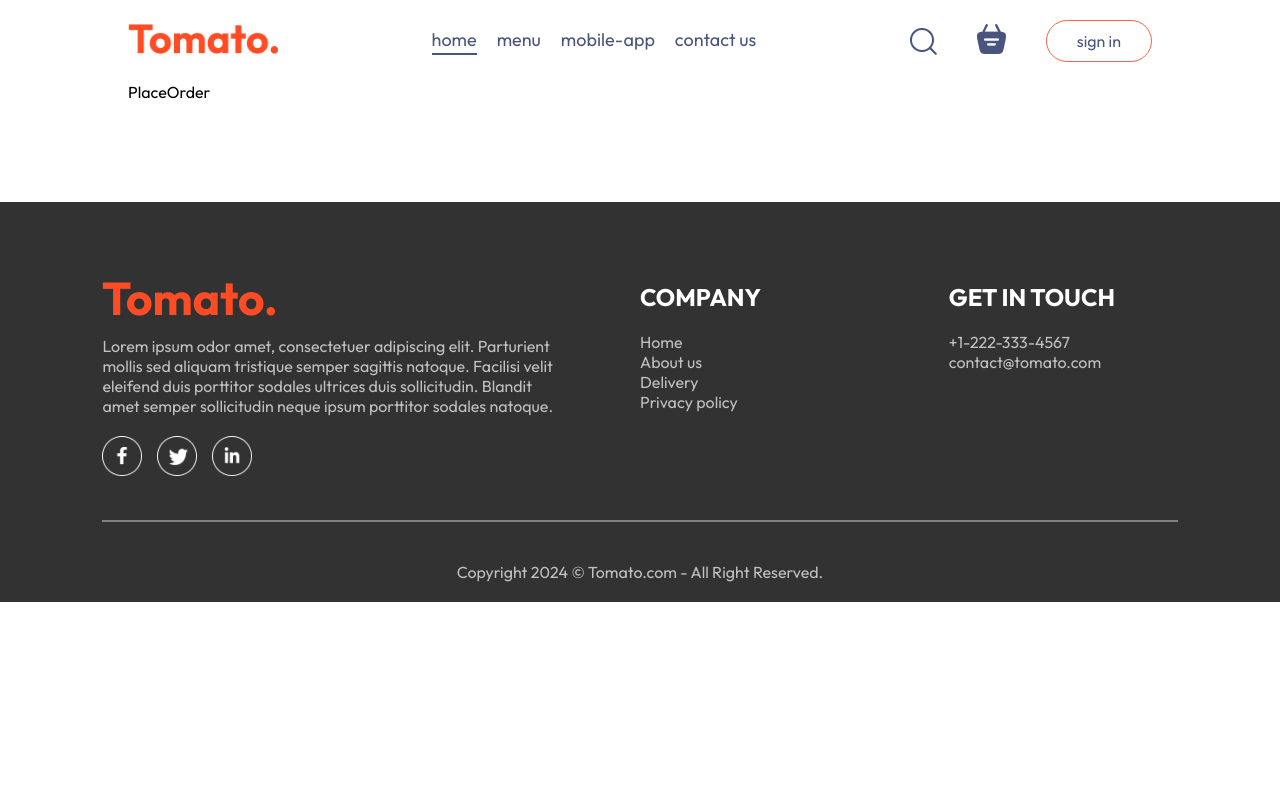
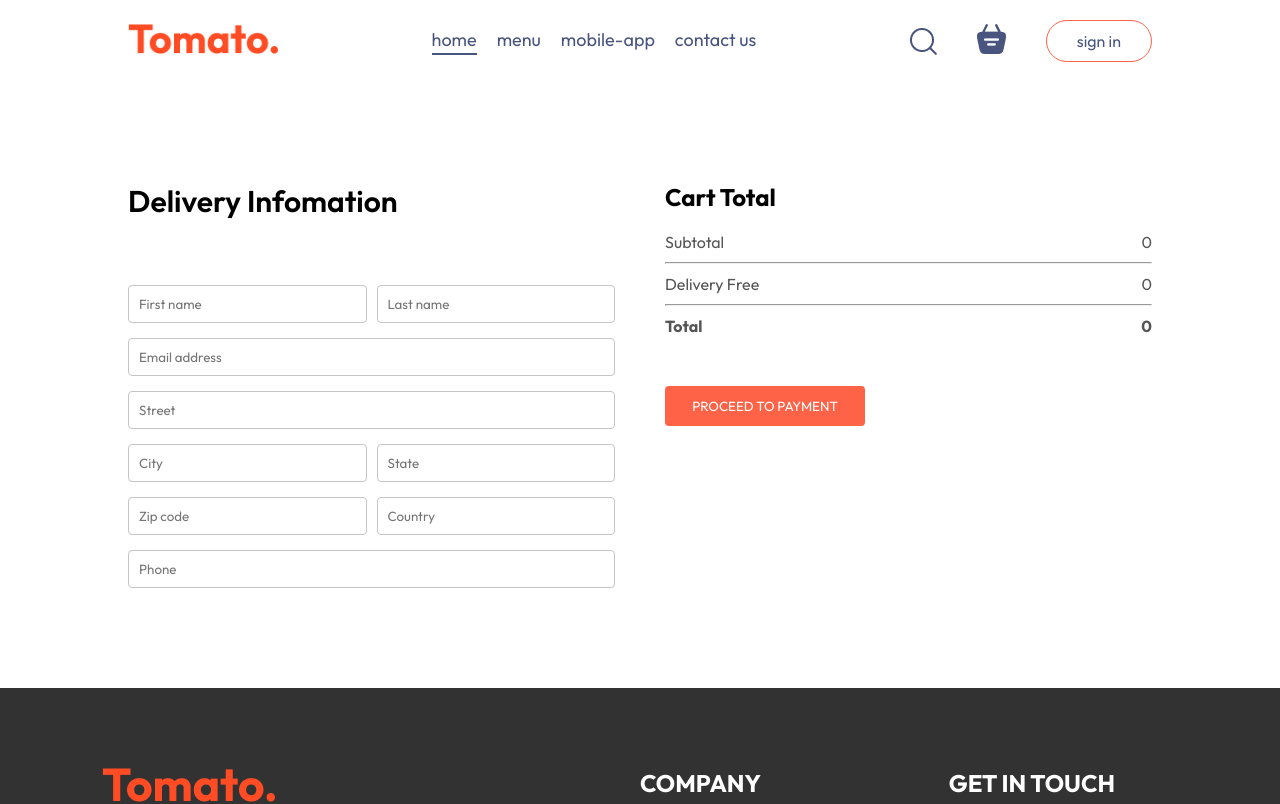
Before and after one commit to Nongkreem/Food-del, a React (Vite) app: page /order in a window 1280 px wide. Shown: the top 804 px of the page. Built offline with nearby package versions, Linux system fonts and the light colour scheme.

Commit message:
Create Place Order page

```diff
--- a/src/pages/Cart/Cart.jsx
+++ b/src/pages/Cart/Cart.jsx
@@ -1,10 +1,13 @@
 import React, { useContext } from 'react'
 import './Cart.css'
 import { StoreContext } from '../../components/context/StoreContext'
+import { useNavigate } from 'react-router-dom'
 
 const Cart = () => {
 
   const {cartItems, food_list, removeFromCart, getTotalCartAmount} = useContext(StoreContext)
+
+  const navigate = useNavigate()
 
   return (
     <div className='cart'>
@@ -43,20 +46,20 @@
           <div>
             <div className="cart-total-details">
               <p>Subtotal</p>
-              <p>๓{getTotalCartAmount()}</p>
+              <p>${getTotalCartAmount()}</p>
             </div>
             <hr />
             <div className="cart-total-details">
               <p>Delivery Free</p>
-              <p>๓{2}</p>
+              <p>${getTotalCartAmount()===0?0:2}</p>
             </div>
             <hr />
             <div className="cart-total-details">
               <b>Total</b>
-              <b>๓{getTotalCartAmount()+2}</b>
+              <b>${getTotalCartAmount()===0?0:getTotalCartAmount()+2}</b>
             </div>
           </div>
-          <button>PROCEED TO CHECKOUT</button>
+          <button onClick={()=>navigate('/order')}>PROCEED TO CHECKOUT</button>
         </div>
         <div className="cart-promocode">
           <div>
--- a/src/pages/PlaceOrder/PlaceOrder.css
+++ b/src/pages/PlaceOrder/PlaceOrder.css
@@ -0,0 +1,35 @@
+.place-order{
+    display: flex;
+    align-items: start;
+    justify-content: space-between;
+    gap: 50px;
+    margin-top: 100px;
+}
+.place-order-left{
+    width: 100%;
+    max-width: max(30%, 500px);
+}
+.place-order-left .title{
+    font-size: 30px;
+    font-weight: 600;
+    margin-bottom: 50px;
+}
+.place-order-left input{
+    margin-top: 15px;
+    width: 100%;
+    padding: 10px;
+    border: 1px solid #c5c5c5;
+    border-radius: 4px;
+    outline-color: tomato;
+}
+.place-order-left .multi-fields{
+    display: flex;
+    gap: 10px;
+}
+.place-order-right{
+    width: 100%;
+    max-width: max(40%, 500px);
+}
+.place-order .cart-total button{
+    margin-top: 30px;
+}
--- a/src/pages/PlaceOrder/PlaceOrder.jsx
+++ b/src/pages/PlaceOrder/PlaceOrder.jsx
@@ -1,9 +1,52 @@
-import React from 'react'
+import React, { useContext } from 'react'
 import './PlaceOrder.css'
+import { StoreContext } from '../../components/context/StoreContext'
 
 const PlaceOrder = () => {
+  const {getTotalCartAmount} = useContext(StoreContext)
   return (
-    <div>PlaceOrder</div>
+    <form className='place-order'>
+      <div className="place-order-left">
+        <p className="title">Delivery Infomation</p>
+        <div className="multi-fields">
+          <input type="text" placeholder='First name'/>
+          <input type="text" placeholder='Last name'/>
+        </div>
+        <input type="text" placeholder='Email address'/>
+        <input type="text" placeholder='Street'/>
+        <div className="multi-fields">
+          <input type="text" placeholder='City'/>
+          <input type="text" placeholder='State'/>
+        </div>
+        <div className="multi-fields">
+          <input type="text" placeholder='Zip code'/>
+          <input type="text" placeholder='Country'/>
+        </div>
+        <input type="text" placeholder='Phone'/>
+      </div>
+      <div className="place-order-right">
+          <div className="cart-total">
+            <h2>Cart Total</h2>
+            <div>
+              <div className="cart-total-details">
+                <p>Subtotal</p>
+                <p>{getTotalCartAmount()}</p>
+              </div>
+              <hr />
+              <div className="cart-total-details">
+                <p>Delivery Free</p>
+                <p>{getTotalCartAmount()===0?0:2}</p>
+              </div>
+              <hr />
+              <div className="cart-total-details">
+                <b>Total</b>
+                <b>{getTotalCartAmount()===0?0:getTotalCartAmount()+2}</b>
+              </div>
+            </div>
+            <button onClick={()=>navigate('/order')}>PROCEED TO PAYMENT</button>
+          </div>
+      </div>
+    </form>
   )
 }
 
```
